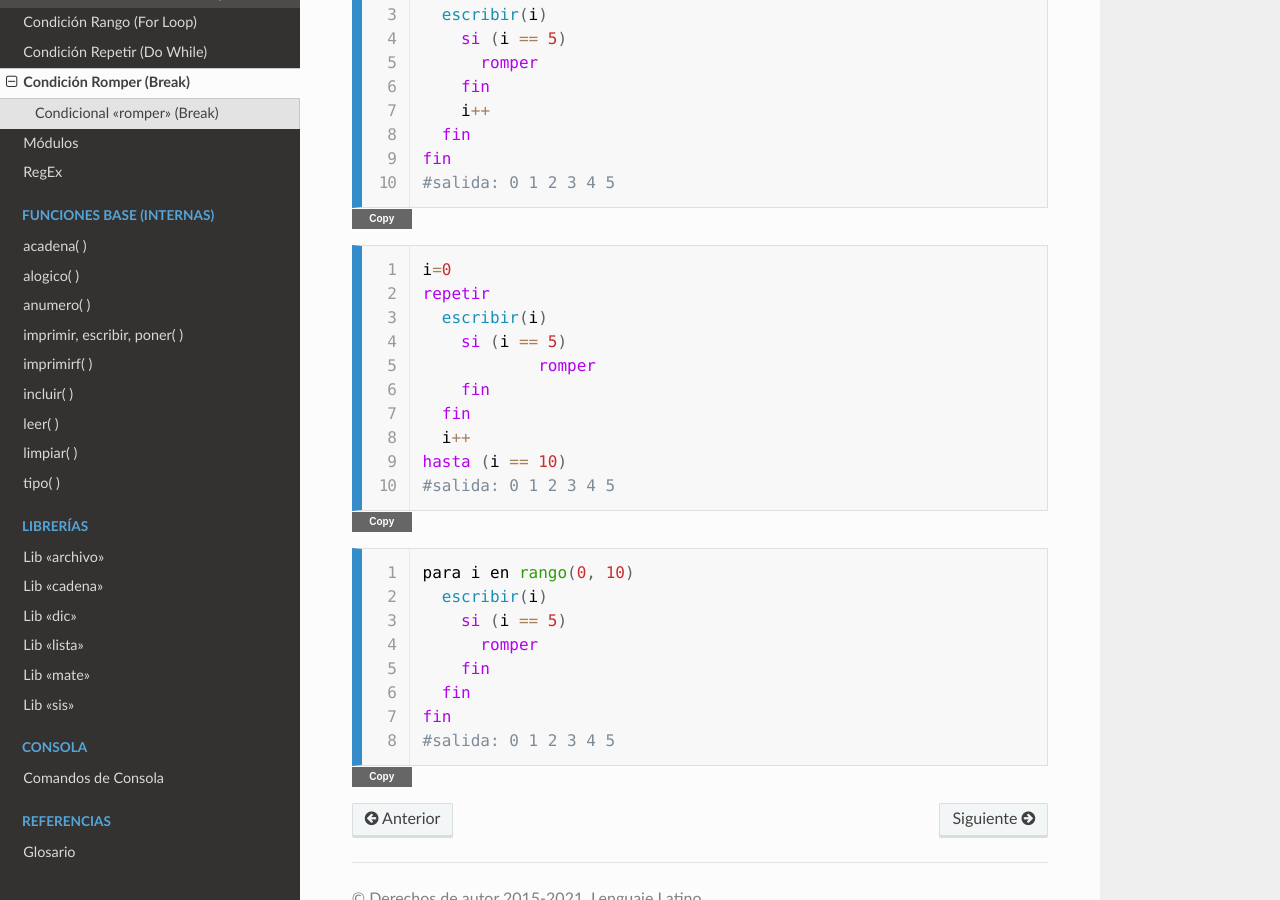
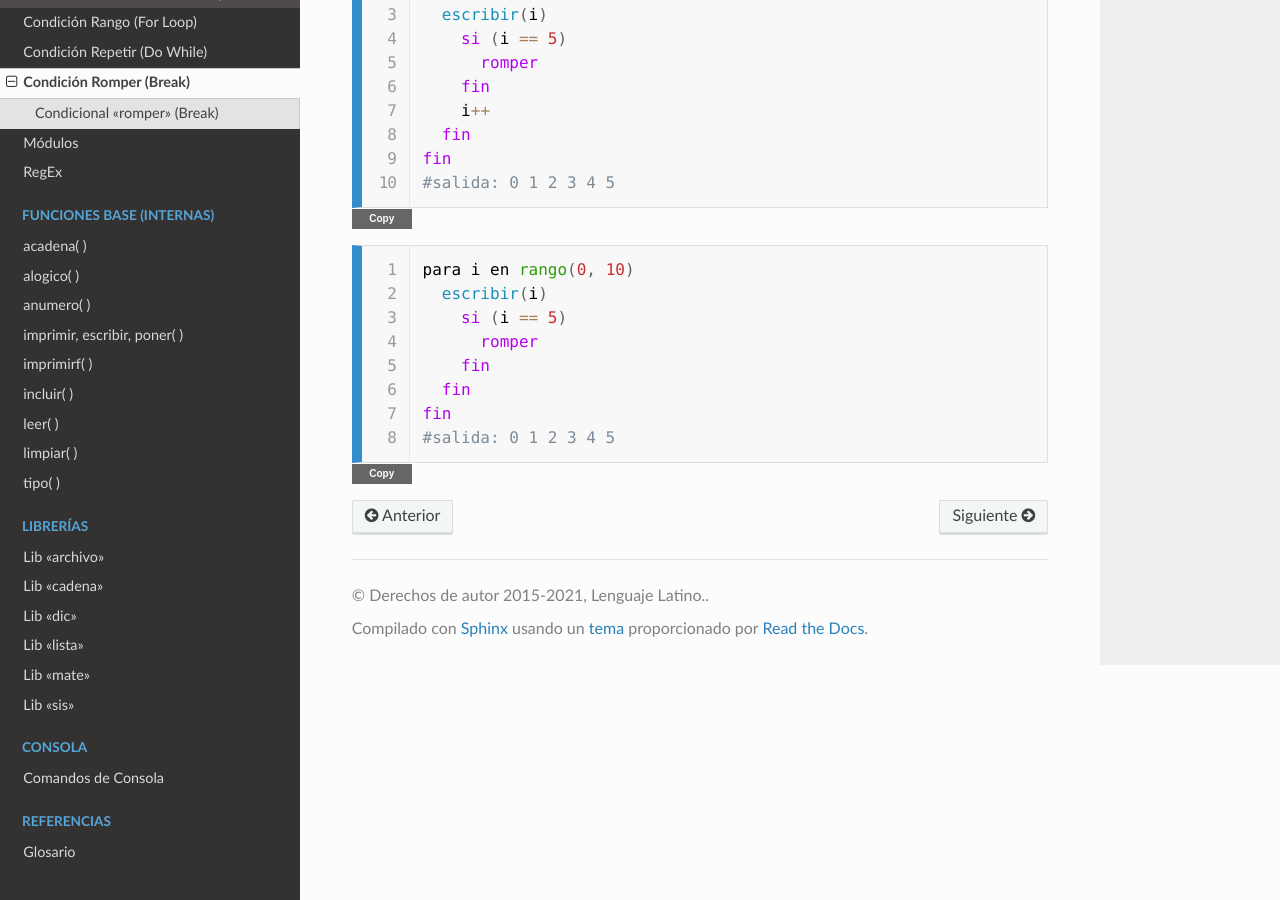
Before and after one commit to LatinoDocs/Manual-Latino, a Sphinx documentation site: the page built from docs/sintaxis/Condicion-Romper.rst, in a window 1280 px wide and 900 px high, scrolled down 1758 px. Built offline with Sphinx 7.4.7 and the Read the Docs theme 2.0.0, drawn with Linux system fonts in a browser that asks for light colours; comment, search, counter and statistics services are not loaded.

Commit message:
elimino uno de los ejemplo

```diff
--- a/docs/sintaxis/Condicion-Romper.rst
+++ b/docs/sintaxis/Condicion-Romper.rst
@@ -87,19 +87,6 @@ Inicio de cualquier condicional que genere un bucle (**si**, **mientras**, **ran
 
 .. raw:: html
 
-   <pre><code class="language-latino line-numbers">i=0
-   repetir
-     escribir(i)
-       si (i == 5)
-	       romper
-       fin
-     fin
-     i++
-   hasta (i == 10)
-   #salida: 0 1 2 3 4 5</code></pre>
-
-.. raw:: html
-
    <pre><code class="language-latino line-numbers">para i en rango(0, 10)
      escribir(i)
        si (i == 5)
```
